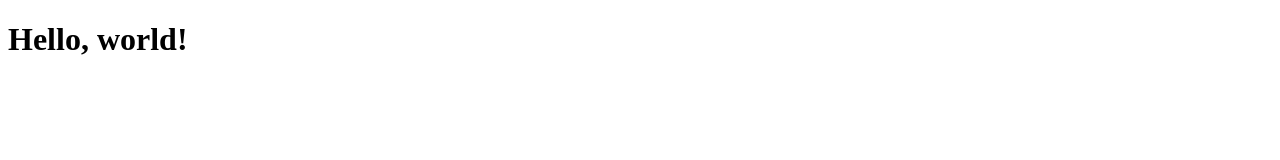
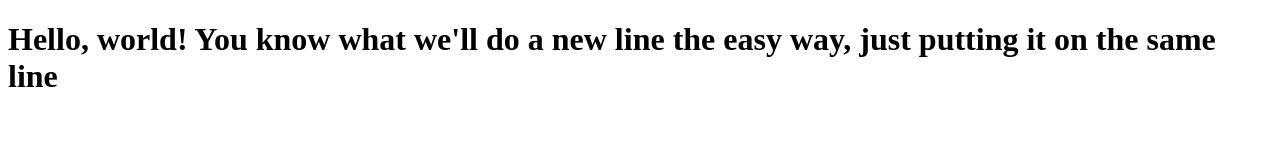
Before and after one commit to benowe1717/blog, a plain HTML site: page index.html in a window 1280 px wide. Drawn offline with Linux system fonts and the light colour scheme.

Commit message:
Hope you like the change

```diff
--- a/index.html
+++ b/index.html
@@ -2,7 +2,7 @@
 <html>
     <head>
     <body>
-        <h1>Hello, world!</h1>
+        <h1>Hello, world! You know what we'll do a new line the easy way, just putting it on the same line</h1>
     </body>
     </head>
 </html>
```
